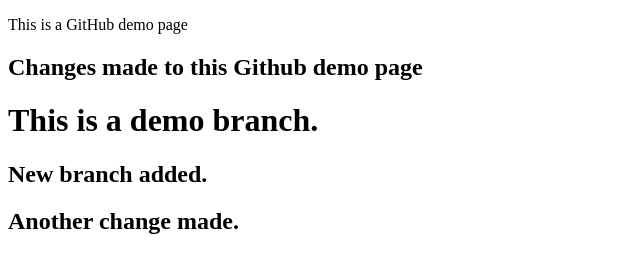
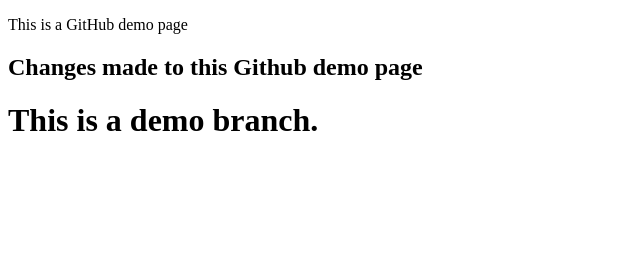
Before and after one commit to nana13w/sandbox, a plain HTML site: page index.html in a window 1280 px wide. Shown: the whole page, without its empty margins (0-640 px from the left). Drawn offline with Linux system fonts and the light colour scheme.

Commit message:
Second commit.

```diff
--- a/index.html
+++ b/index.html
@@ -12,8 +12,6 @@
     <p>This is a GitHub demo page</p>
     <h2>Changes made to this Github demo page</h2>
     <h1>This is a demo branch.</h1>
-    <h2>New branch added.</h2>
-    <h2>Another change made.</h2>
     <script src="js/script.js"></script>
   </body>
 
```
